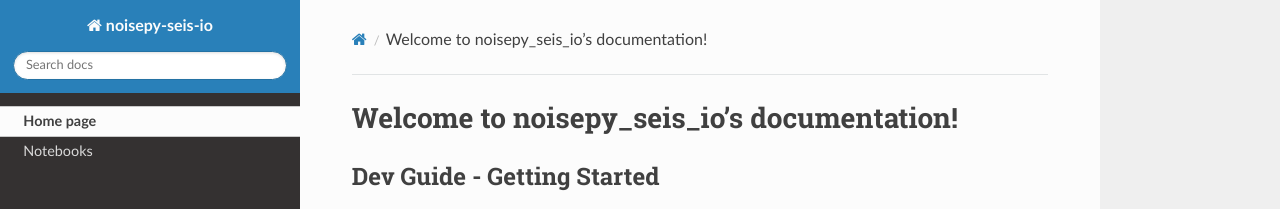
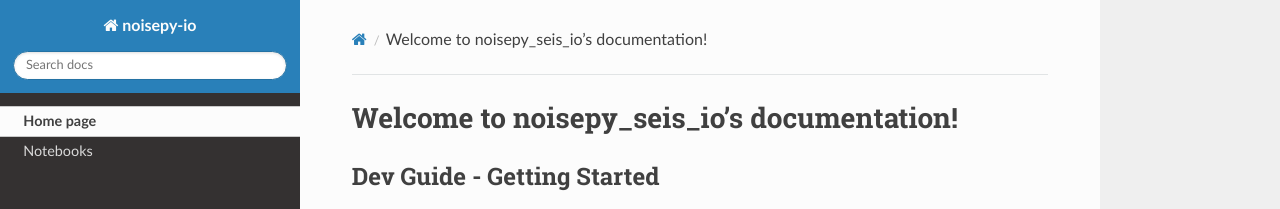
Before and after one commit to noisepy/noisepy-io, a Sphinx documentation site: the page built from docs/index.rst, in a window 1280 px wide. Shown: the top 209 px of the page. Built offline with Sphinx 7.4.7 and the Read the Docs theme 2.0.0, drawn with Linux system fonts in a browser that asks for light colours; pages that are not in the unit, such as notebooks, are missing from menus.

Commit message:
Changing the project name back to noisepy-io in conf.py

```diff
--- a/docs/conf.py
+++ b/docs/conf.py
@@ -17,7 +17,7 @@ sys.path.insert(0, os.path.abspath("../src/"))
 # -- Project information -----------------------------------------------------
 # https://www.sphinx-doc.org/en/master/usage/configuration.html#project-information
 
-project = "noisepy-seis-io"
+project = "noisepy-io"
 copyright = "2023, Ishika Khandelwal"
 author = "Ishika Khandelwal"
 release = version("noisepy-seis-io")
```
